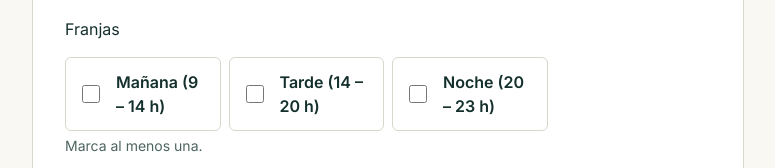
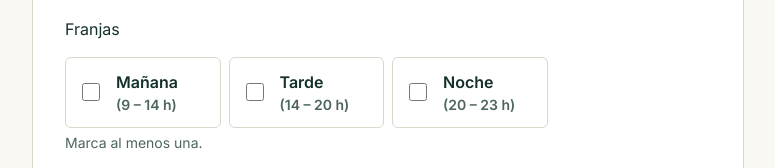
Before and after one commit to UB-ES-A1-2026/Proyecto, a React (Vite) app in the folder frontend/: page /hazte-rider in a window 1280 px wide. Shown: the part 1092-1260 px from the top of the page, without its empty margins (408-1183 px from the left). Built offline with nearby package versions, Linux system fonts and the light colour scheme; no server answers.

Commit message:
fix(web): US-10.03 el horario de cada franja va en su propia línea (#355)

```diff
--- a/frontend/src/pages/BecomeRiderPage.tsx
+++ b/frontend/src/pages/BecomeRiderPage.tsx
@@ -396,7 +396,10 @@ export function BecomeRiderPage() {
                     checked={values.slots.includes(option.value)}
                     onChange={() => update('slots', toggle(values.slots, option.value))}
                   />
-                  <span className="publish-option-text">{option.label}</span>
+                  {/* El horario, debajo y entero (#355): el nombre accesible sigue siendo «Tarde (14 – 20 h)». */}
+                  <span className="publish-option-text">
+                    {option.label} <span className="rider-option-hours">({option.hours})</span>
+                  </span>
                 </label>
               ))}
             </div>
--- a/frontend/src/services/riderService.ts
+++ b/frontend/src/services/riderService.ts
@@ -26,10 +26,11 @@ export const RIDER_WEEKDAYS: readonly { value: RiderWeekday; label: string }[] =
   { value: 'sunday', label: 'Domingo' },
 ];
 
-export const RIDER_SLOTS: readonly { value: RiderSlot; label: string }[] = [
-  { value: 'morning', label: 'Mañana (9 – 14 h)' },
-  { value: 'afternoon', label: 'Tarde (14 – 20 h)' },
-  { value: 'night', label: 'Noche (20 – 23 h)' },
+// El horario va aparte para enseñarlo en su propia línea (#355). Generado con asistencia de IA (Claude).
+export const RIDER_SLOTS: readonly { value: RiderSlot; label: string; hours: string }[] = [
+  { value: 'morning', label: 'Mañana', hours: '9 – 14 h' },
+  { value: 'afternoon', label: 'Tarde', hours: '14 – 20 h' },
+  { value: 'night', label: 'Noche', hours: '20 – 23 h' },
 ];
 
 export type RiderApplicationInput = {
--- a/frontend/src/styles/account.css
+++ b/frontend/src/styles/account.css
@@ -675,6 +675,13 @@
   gap: var(--space-sm);
 }
 
+.rider-option-hours {
+  display: block;
+  font-size: var(--font-size-small);
+  color: var(--color-text-muted);
+  white-space: nowrap;
+}
+
 .rider-terms {
   margin-bottom: var(--space-lg);
 }
```
